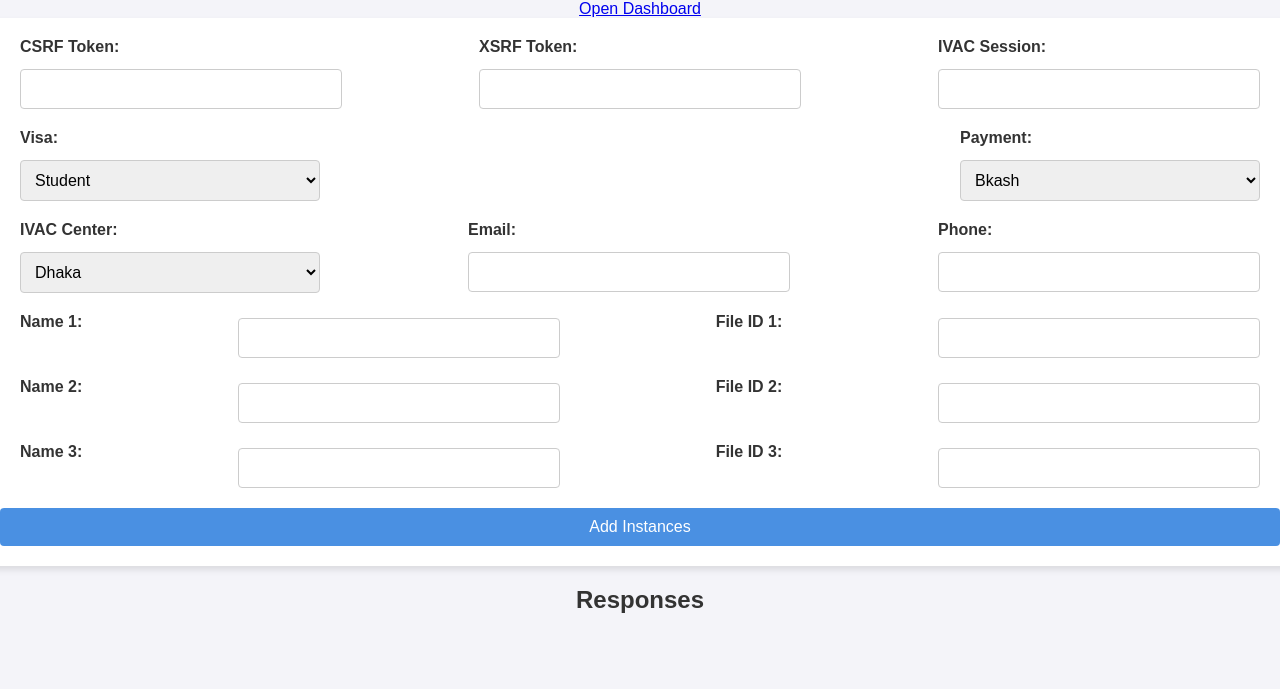
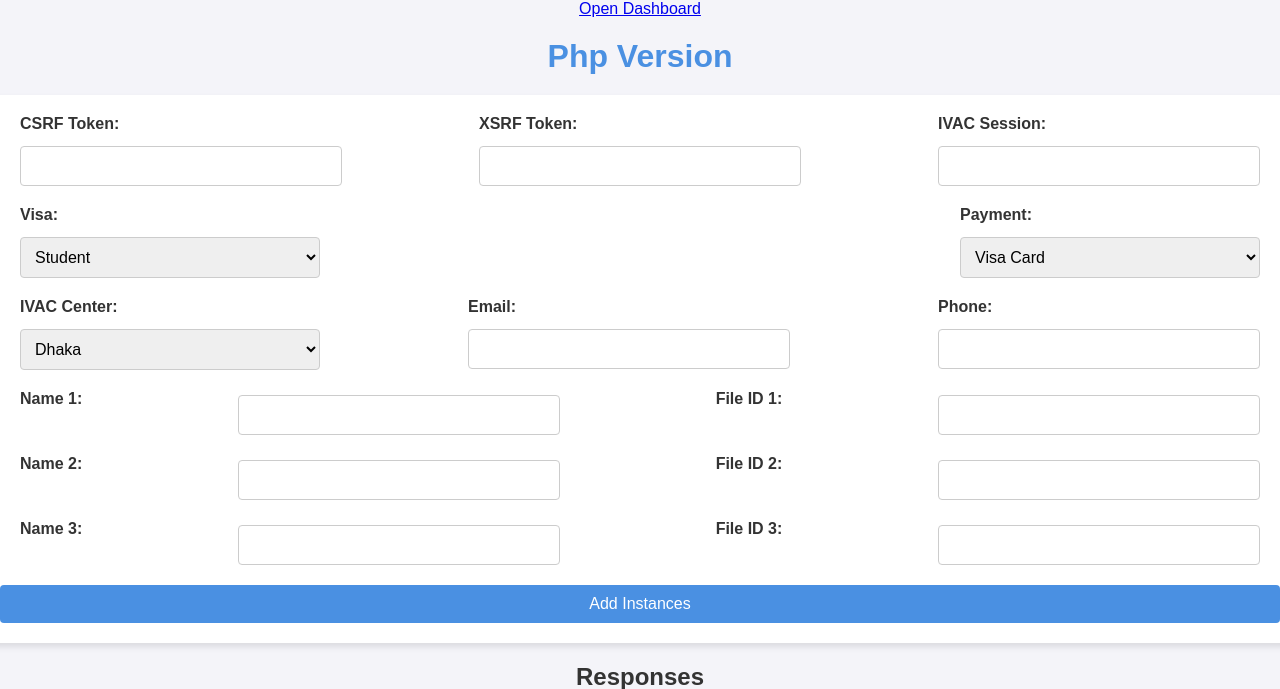
Before and after one commit to PotatoPeeZy/ivac-application, a Flask app: page / in a window 1280 px wide. Shown: the top 689 px of the page. Run offline with Flask 3, Linux system fonts and the light colour scheme.

Commit message:
Update index.html

```diff
--- a/templates/index.html
+++ b/templates/index.html
@@ -8,6 +8,7 @@
 </head>
 <body>
     <a href="/dashboard">Open Dashboard</a>
+    <h1>Php Version</h1>
     <form id="dataForm">
         <div class="form-group">
             <div>
@@ -35,8 +36,7 @@
             <div>
                 <label for="ivac_center">Payment:</label>
                 <select id="payment" name="payment" required>
-                    <option value="Bkash">Bkash</option>
-                    <option value="Nagad">Nagad</option>
+                    <option value="bkash">Visa Card</option>
                     <option value="NEXUS">DBBL Nexus</option>
                     <option value="Tapnpay">Tapnpay</option>
                     <option value="DBBL MOBILE BANKING">DBBL MOBILE BANKING</option>
```
